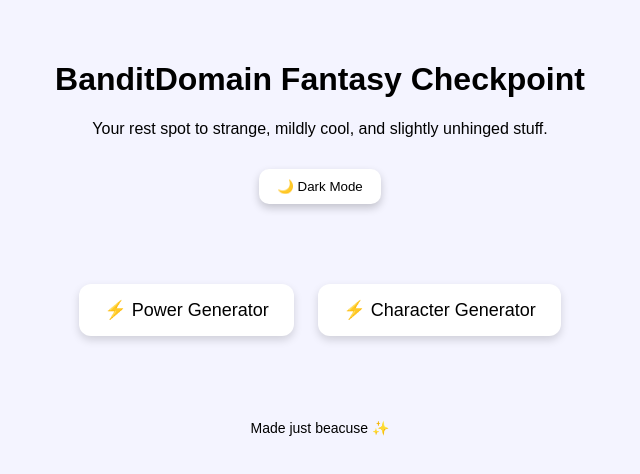
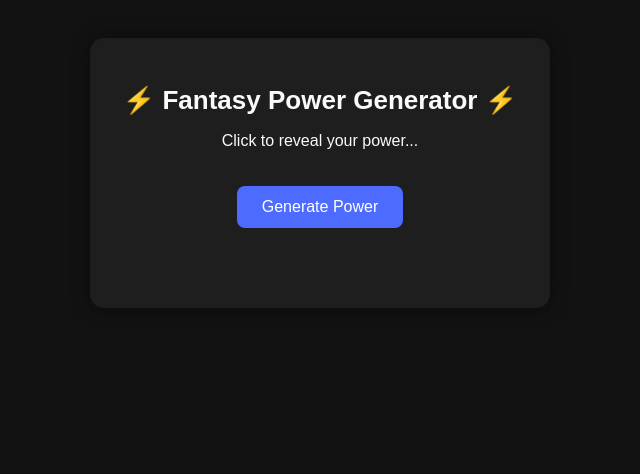
Before and after one commit to BanditChad-Kun/BanditChad-Kun.github.io, a plain HTML site: page index.html in a window 1280 px wide. Shown: the whole page, without its empty margins (320-960 px from the left). Drawn offline with Linux system fonts and the light colour scheme.

Commit message:
Update index.html

```diff
--- a/index.html
+++ b/index.html
@@ -1,29 +1,112 @@
 <!DOCTYPE html>
-<html lang="en">
+<html>
 <head>
-    <meta charset="UTF-8">
-    <title>BanditDomain Fantasy Checkpoint</title>
-    <link rel="stylesheet" href="style.css">
+<meta charset="UTF-8">
+<title>Fantasy Power Generator</title>
+
+<style>
+    body {
+        font-family: Arial, sans-serif;
+        background: #121212;
+        color: #fafafa;
+        padding: 30px;
+        transition: background 0.3s, color 0.3s;
+    }
+
+    #box {
+        background: #1e1e1e;
+        padding: 30px;
+        border-radius: 14px;
+        max-width: 400px;
+        margin: auto;
+        text-align: center;
+        box-shadow: 0 0 20px rgba(0,0,0,0.4);
+        animation: fadeIn 1.2s ease;
+    }
+
+    h1 {
+        font-size: 26px;
+        margin-bottom: 15px;
+        animation: slideDown 0.9s ease;
+    }
+
+    #power {
+        margin-top: 20px;
+        font-size: 22px;
+        font-weight: bold;
+        min-height: 30px;
+        opacity: 0;
+        transform: scale(0.9);
+        transition: opacity 0.5s ease, transform 0.5s ease;
+    }
+
+    button {
+        padding: 12px 25px;
+        border: none;
+        border-radius: 8px;
+        font-size: 16px;
+        cursor: pointer;
+        background: #4d6cff;
+        color: white;
+        margin-top: 20px;
+        transition: transform 0.2s;
+    }
+
+    button:hover {
+        transform: scale(1.07);
+    }
+
+    /* ✦ Fade-in animation for the whole box */
+    @keyframes fadeIn {
+        from { opacity: 0; transform: translateY(20px); }
+        to   { opacity: 1; transform: translateY(0); }
+    }
+
+    /* ✦ Title drop animation */
+    @keyframes slideDown {
+        from { opacity: 0; transform: translateY(-15px); }
+        to   { opacity: 1; transform: translateY(0); }
+    }
+
+</style>
 </head>
+
 <body>
+<div id="box">
+    <h1>⚡ Fantasy Power Generator ⚡</h1>
+    <p>Click to reveal your power...</p>
 
-<header>
-    <h1>BanditDomain Fantasy Checkpoint</h1>
-    <p>Your rest spot to strange, mildly cool, and slightly unhinged stuff.</p>
+    <button onclick="generate()">Generate Power</button>
 
-    <!-- DARK MODE BUTTON -->
-    <button id="darkToggle" onclick="toggleDarkMode()">🌙 Dark Mode</button>
-</header>
+    <div id="power"></div>
+</div>
 
-<nav>
-    <a href="powers.html">⚡ Power Generator</a>
-    <a href="characters.html">⚡ Character Generator</a>
-</nav>
+<script>
+const powers = [
+    "Shadow Weaving — bend the shadows and the darkness.",
+    "Duplicater — duplicate your actions a second later.",
+    "Dream Walking — enter and control dreams.",
+    "Crystal Bone Armor — summon glowing crystal plating over your body.",
+    "Storm Pulse — just a walking storm of wind and rain.",
+    "Echo Step Teleportation — teleport between sounds.",
+    "Astral Thread Control — pull objects with invisible lines.",
+];
 
-<footer>
-    <p>Made just beacuse ✨</p>
-</footer>
+function generate() {
+    const p = powers[Math.floor(Math.random() * powers.length)];
+    const el = document.getElementById("power");
 
-<script src="script.js"></script>
+    // Reset for animation
+    el.style.opacity = "0";
+    el.style.transform = "scale(0.9)";
+
+    setTimeout(() => {
+        el.innerText = p;
+        el.style.opacity = "1";
+        el.style.transform = "scale(1)";
+    }, 100);
+}
+</script>
+
 </body>
 </html>
```
